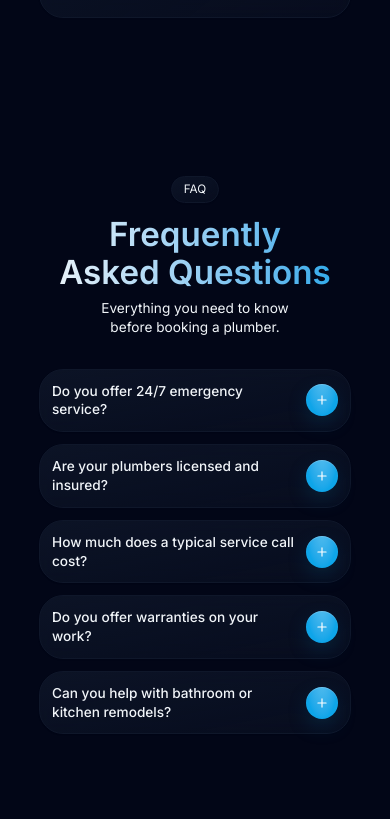
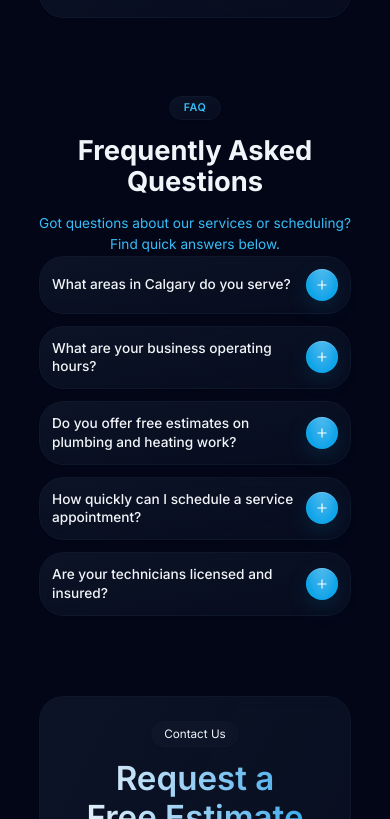
Before and after one commit to dmytro-webild/6c04c075-481e-4f12-8b59-4319e16618e8, a React (Vite) app: page / in a window 390 px wide. Shown: the part 3825-4644 px from the top of the page. Built offline with nearby package versions, Linux system fonts and the light colour scheme; a web font is replaced by a local one.

Commit message:
Switch to version 4: modified src/pages/HomePage/sections/Faq.tsx

```diff
--- a/src/pages/HomePage/sections/Faq.tsx
+++ b/src/pages/HomePage/sections/Faq.tsx
@@ -1,40 +1,53 @@
-// AUTO-GENERATED by per-section-migrate. Edit freely — Bob will treat this
-// file as the canonical source for the "faq" section.
+import TextAnimation from "@/components/ui/TextAnimation";
+import Accordion from "@/components/ui/Accordion";
 
-import React from 'react';
-import FaqSimple from "@/components/sections/faq/FaqSimple";
-
-export default function FaqSection(): React.JSX.Element {
-  return (
-    <div id="faq" data-section="faq">
-              <FaqSimple
-                textAnimation="slide-up"
-                tag="FAQ"
-                title="Frequently Asked Questions"
-                description="Everything you need to know before booking a plumber."
-                items={[
+export default function FaqSection() {
+  const faqItems = [
     {
-                    question: "Do you offer 24/7 emergency service?",
-                    answer: "Yes. We have licensed plumbers on call around the clock, including weekends and holidays. If you have a burst pipe, gas leak, or major overflow, call us and we'll dispatch someone immediately.",
+      title: "What areas in Calgary do you serve?",
+      content: "We proudly serve all communities across Calgary and surrounding nearby areas. Contact us with your address to confirm service availability.",
     },
     {
-                    question: "Are your plumbers licensed and insured?",
-                    answer: "Every plumber on our team is fully licensed, bonded, and insured. We carry general liability and workers' compensation coverage so you're protected from start to finish.",
+      title: "What are your business operating hours?",
+      content: "Our team is available Monday through Saturday from 7:00 AM to 6:00 PM. We are closed on Sundays.",
     },
     {
-                    question: "How much does a typical service call cost?",
-                    answer: "We provide free estimates for most jobs. Our service call fee covers the initial inspection, and we always quote the full price before any work begins — no surprises on the bill.",
+      title: "Do you offer free estimates on plumbing and heating work?",
+      content: "Yes, we provide transparent, free estimates before starting any job so you know exactly what to expect with no hidden fees.",
     },
     {
-                    question: "Do you offer warranties on your work?",
-                    answer: "All of our repairs and installations come with a 1-year labor warranty. Many of the parts and fixtures we install also carry manufacturer warranties of up to 10 years.",
+      title: "How quickly can I schedule a service appointment?",
+      content: "We offer convenient scheduling Monday through Saturday. You can book directly online or give us a call at (587) 572-2549.",
     },
     {
-                    question: "Can you help with bathroom or kitchen remodels?",
-                    answer: "Absolutely. We handle all plumbing aspects of remodels — from rerouting supply and drain lines to installing new fixtures, showers, tubs, and dishwashers.",
+      title: "Are your technicians licensed and insured?",
+      content: "Absolutely. All of our plumbers and HVAC technicians are fully certified, licensed, and insured in Alberta for your complete peace of mind.",
     },
-                ]}
+  ];
+
+  return (
+    <section id="faq" className="relative w-full bg-background">
+      <div className="w-content-width mx-auto flex flex-col items-center">
+        <div className="px-3.5 py-1 mb-4 text-xs font-semibold uppercase tracking-wider card rounded-full border border-white/10 text-accent">
+          FAQ
+        </div>
+
+        <TextAnimation
+          text="Frequently Asked Questions"
+          variant="slide-up"
+          gradientText={false}
+          tag="h2"
+          className="text-4xl md:text-5xl font-bold text-center text-foreground max-w-content-width"
         />
+
+        <p className="mt-4 text-lg text-accent text-center max-w-content-width">
+          Got questions about our services or scheduling? Find quick answers below.
+        </p>
+
+        <div className="w-full max-w-content-width">
+          <Accordion items={faqItems} />
         </div>
+      </div>
+    </section>
   );
 }
```
Lines whose indentation alone changed are shown as unchanged.
